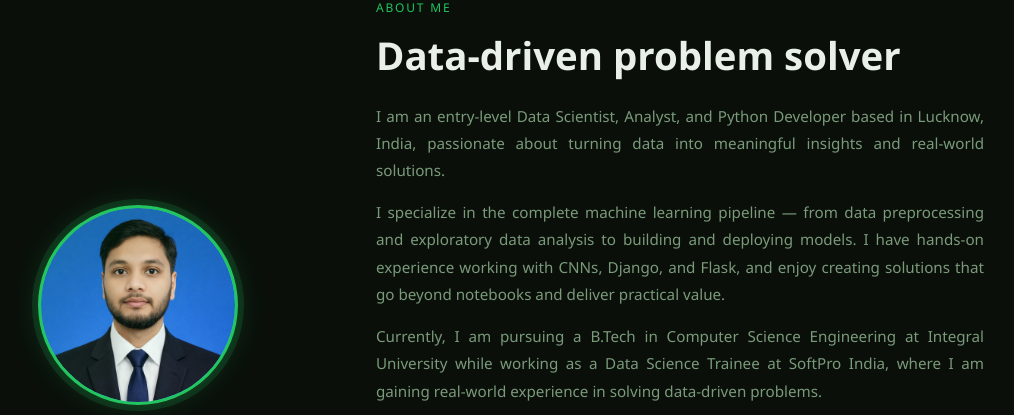
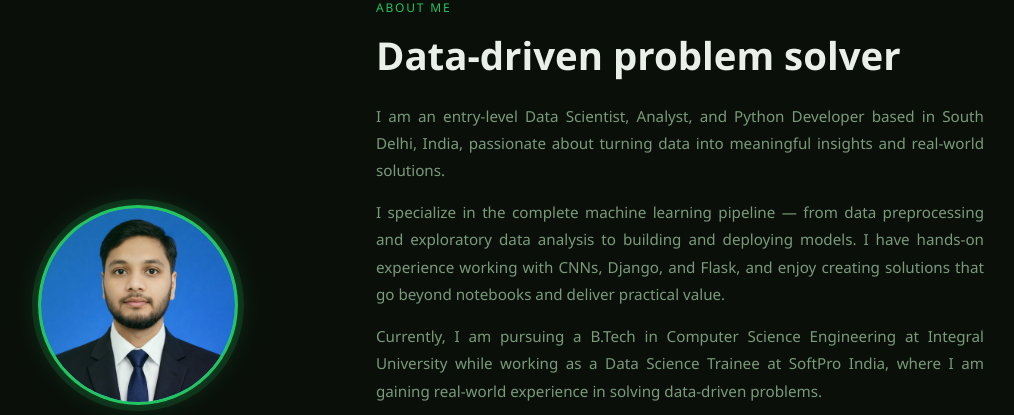
Before and after one commit to 9ariz1/Ariz_portfolio, a Flask app: page / in a window 1280 px wide. Shown: the part 882-1297 px from the top of the page, without its empty margins (174-1188 px from the left). Run offline with Flask 3, Linux system fonts and the light colour scheme; some libraries are stand-ins or nearby versions.

Commit message:
Update Portfolio

```diff
--- a/templates/index.html
+++ b/templates/index.html
@@ -1596,7 +1596,7 @@
                 <div class="section-label">About Me</div>
                 <h2 class="section-title" style="margin-bottom:1rem">Data-driven problem solver</h2>
                 <p class="justify-content-center">I am an entry-level Data Scientist, Analyst, and Python Developer
-                    based in Lucknow, India, passionate
+                    based in South Delhi, India, passionate
                     about turning data into meaningful insights and real-world solutions.</p>
                 <p>I specialize in the complete machine learning pipeline — from data preprocessing and exploratory data
                     analysis to building and deploying models. I have hands-on experience working with CNNs, Django, and
```
